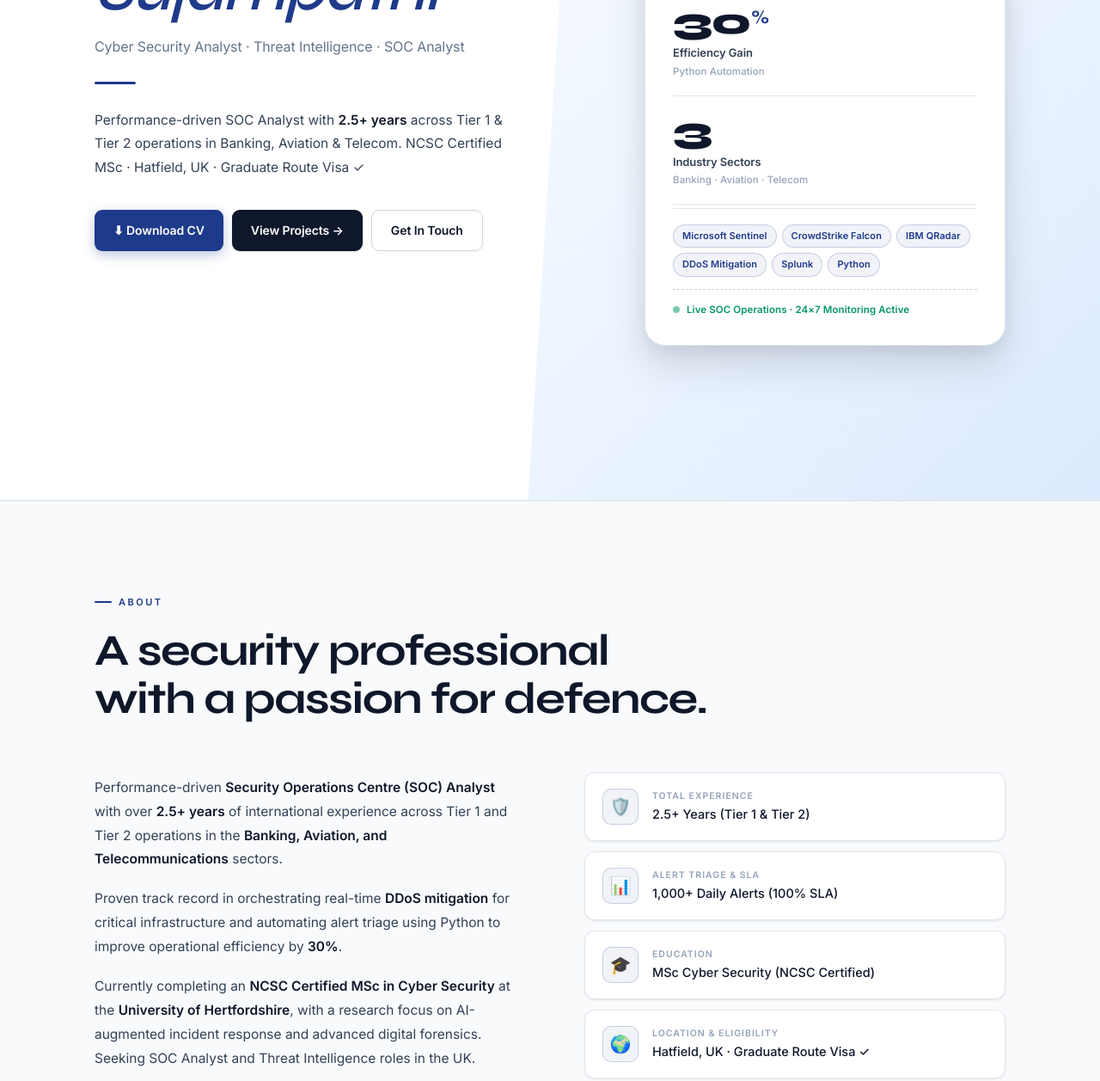
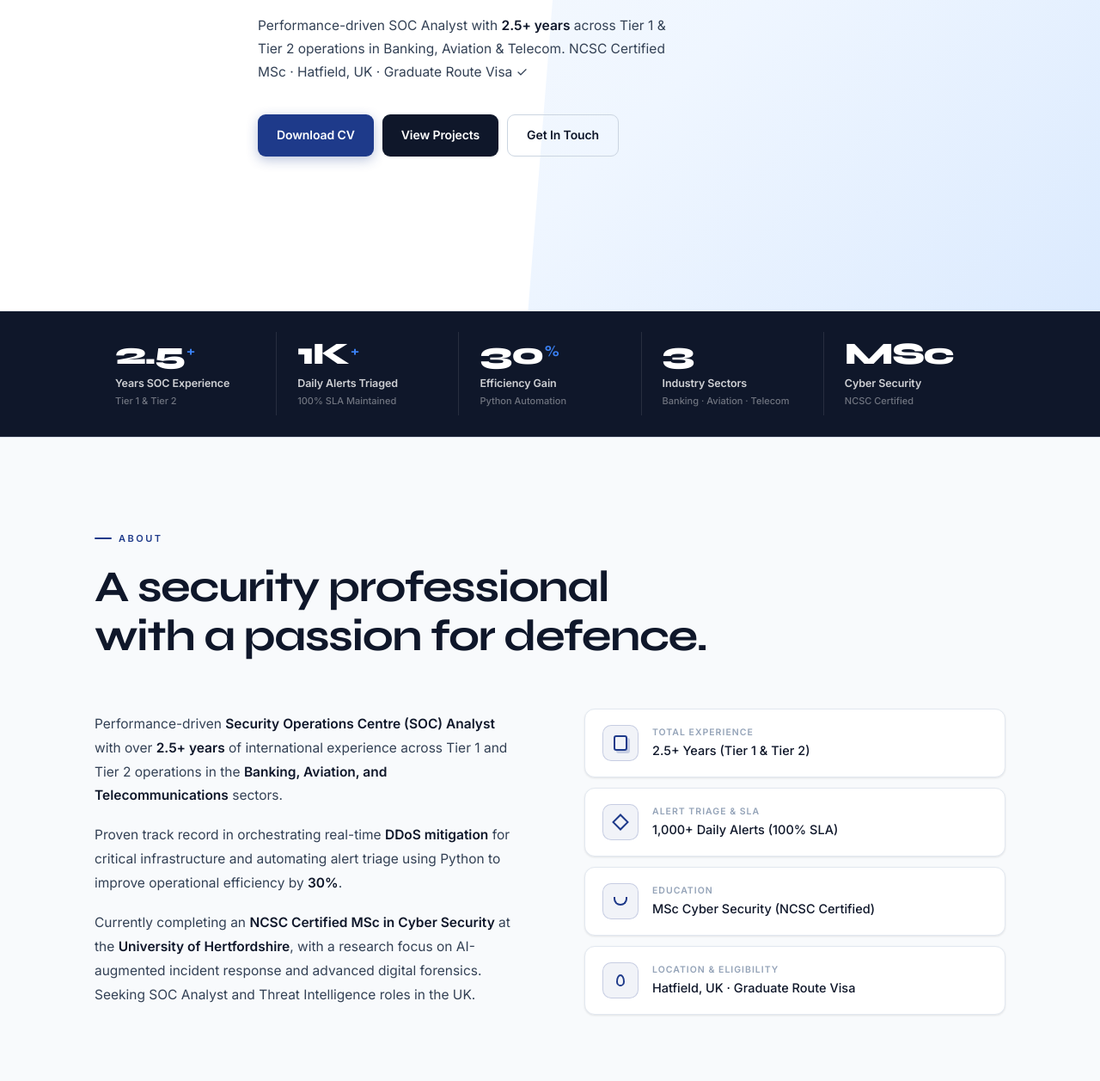
Before and after one commit to ceylonroameryt-bit/portfolio-v1, a website: page index.html in a window 1280 px wide. Shown: the part 552-1809 px from the top of the page at 86% size. Drawn offline with Linux system fonts and the light colour scheme.

Commit message:
Move key metrics stats panel into horizontal strip below hero and remove all emojis

```diff
--- a/index.html
+++ b/index.html
@@ -98,9 +98,7 @@
 
     <!-- Hero Section -->
     <section id="home" class="hero">
-        <div class="hero-content">
-
-            <!-- Left: Text Block -->
+        <div class="hero-content hero-content--single">
             <div class="hero-text">
                 <div class="availability-chip" aria-label="Open to work">
                     <span class="chip-dot"></span>
@@ -113,55 +111,52 @@
                 <div class="hero-cta">
                     <a href="Poorna Sujampathi CV 26.pdf" class="btn btn-accent"
                         download="Poorna_Sujampathi_CV.pdf" aria-label="Download CV">
-                        ⬇ Download CV
+                        Download CV
                     </a>
-                    <a href="#projects" class="btn btn-primary" aria-label="View projects">View Projects →</a>
+                    <a href="#projects" class="btn btn-primary" aria-label="View projects">View Projects</a>
                     <a href="#contact" class="btn btn-secondary" aria-label="Contact me">Get In Touch</a>
-                </div>
-            </div>
-
-            <!-- Right: Stats Panel -->
-            <div class="hero-stats-panel" aria-label="Key metrics">
-                <div class="stat-block">
-                    <span class="stat-num">2.5<span class="stat-sup">+</span></span>
-                    <span class="stat-label">Years SOC Experience</span>
-                    <span class="stat-sub">Tier 1 &amp; Tier 2</span>
-                </div>
-                <div class="stat-block">
-                    <span class="stat-num">1K<span class="stat-sup">+</span></span>
-                    <span class="stat-label">Daily Alerts Triaged</span>
-                    <span class="stat-sub">100% SLA Maintained</span>
-                </div>
-                <div class="stat-block">
-                    <span class="stat-num">30<span class="stat-sup">%</span></span>
-                    <span class="stat-label">Efficiency Gain</span>
-                    <span class="stat-sub">Python Automation</span>
-                </div>
-                <div class="stat-block">
-                    <span class="stat-num">3</span>
-                    <span class="stat-label">Industry Sectors</span>
-                    <span class="stat-sub">Banking · Aviation · Telecom</span>
-                </div>
-                <!-- Tech stack chips -->
-                <div class="hero-tech-row">
-                    <span class="hero-tech-chip">Microsoft Sentinel</span>
-                    <span class="hero-tech-chip">CrowdStrike Falcon</span>
-                    <span class="hero-tech-chip">IBM QRadar</span>
-                    <span class="hero-tech-chip">DDoS Mitigation</span>
-                    <span class="hero-tech-chip">Splunk</span>
-                    <span class="hero-tech-chip">Python</span>
-                </div>
-                <!-- Live status row -->
-                <div class="hero-status-row">
-                    <span class="status-dot-live"></span>
-                    <span class="status-text">Live SOC Operations · 24×7 Monitoring Active</span>
                 </div>
             </div>
         </div>
     </section>
 
+    <!-- Stats Strip -->
+    <div class="stats-strip" aria-label="Key metrics">
+        <div class="stats-strip-inner">
+            <div class="strip-stat">
+                <span class="strip-num">2.5<span class="strip-sup">+</span></span>
+                <span class="strip-label">Years SOC Experience</span>
+                <span class="strip-sub">Tier 1 &amp; Tier 2</span>
+            </div>
+            <div class="strip-divider"></div>
+            <div class="strip-stat">
+                <span class="strip-num">1K<span class="strip-sup">+</span></span>
+                <span class="strip-label">Daily Alerts Triaged</span>
+                <span class="strip-sub">100% SLA Maintained</span>
+            </div>
+            <div class="strip-divider"></div>
+            <div class="strip-stat">
+                <span class="strip-num">30<span class="strip-sup">%</span></span>
+                <span class="strip-label">Efficiency Gain</span>
+                <span class="strip-sub">Python Automation</span>
+            </div>
+            <div class="strip-divider"></div>
+            <div class="strip-stat">
+                <span class="strip-num">3</span>
+                <span class="strip-label">Industry Sectors</span>
+                <span class="strip-sub">Banking · Aviation · Telecom</span>
+            </div>
+            <div class="strip-divider"></div>
+            <div class="strip-stat">
+                <span class="strip-num">MSc</span>
+                <span class="strip-label">Cyber Security</span>
+                <span class="strip-sub">NCSC Certified</span>
+            </div>
+        </div>
+    </div>
 
     <!-- About Section -->
+
     <section id="about" class="about">
         <div class="container">
             <span class="section-label">About</span>
@@ -180,31 +175,31 @@
                 </div>
                 <div class="about-metrics">
                     <div class="metric-card">
-                        <div class="metric-icon">🛡️</div>
+                        <div class="metric-icon metric-icon--exp"></div>
                         <div>
                             <div class="metric-label">Total Experience</div>
-                            <div class="metric-value">2.5+ Years (Tier 1 & Tier 2)</div>
+                            <div class="metric-value">2.5+ Years (Tier 1 &amp; Tier 2)</div>
                         </div>
                     </div>
                     <div class="metric-card">
-                        <div class="metric-icon">📊</div>
+                        <div class="metric-icon metric-icon--alert"></div>
                         <div>
-                            <div class="metric-label">Alert Triage & SLA</div>
+                            <div class="metric-label">Alert Triage &amp; SLA</div>
                             <div class="metric-value">1,000+ Daily Alerts (100% SLA)</div>
                         </div>
                     </div>
                     <div class="metric-card">
-                        <div class="metric-icon">🎓</div>
+                        <div class="metric-icon metric-icon--edu"></div>
                         <div>
                             <div class="metric-label">Education</div>
                             <div class="metric-value">MSc Cyber Security (NCSC Certified)</div>
                         </div>
                     </div>
                     <div class="metric-card">
-                        <div class="metric-icon">🌍</div>
+                        <div class="metric-icon metric-icon--loc"></div>
                         <div>
-                            <div class="metric-label">Location & Eligibility</div>
-                            <div class="metric-value">Hatfield, UK · Graduate Route Visa ✓</div>
+                            <div class="metric-label">Location &amp; Eligibility</div>
+                            <div class="metric-value">Hatfield, UK &middot; Graduate Route Visa</div>
                         </div>
                     </div>
                 </div>
@@ -219,7 +214,7 @@
             <h2 class="section-title">Technical expertise across<br>the security stack.</h2>
             <div class="skills-grid">
                 <div class="skill-category">
-                    <h3><span class="cat-icon">📡</span>Security Operations (SIEM/EDR)</h3>
+                    <h3><span class="cat-icon cat-icon--siem"></span>Security Operations (SIEM/EDR)</h3>
                     <ul class="skill-list" data-skill="siem">
                         <li>Microsoft Sentinel</li>
                         <li>IBM QRadar</li>
@@ -230,7 +225,7 @@
                     </ul>
                 </div>
                 <div class="skill-category">
-                    <h3><span class="cat-icon">🎯</span>Threat Detection &amp; Analysis</h3>
+                    <h3><span class="cat-icon cat-icon--threat"></span>Threat Detection &amp; Analysis</h3>
                     <ul class="skill-list" data-skill="threat">
                         <li>Threat Intelligence Analysis</li>
                         <li>IOC Investigation</li>
@@ -240,7 +235,7 @@
                     </ul>
                 </div>
                 <div class="skill-category">
-                    <h3><span class="cat-icon">📜</span>Frameworks &amp; Compliance</h3>
+                    <h3><span class="cat-icon cat-icon--compliance"></span>Frameworks &amp; Compliance</h3>
                     <ul class="skill-list" data-skill="compliance">
                         <li>MITRE ATT&amp;CK Mapping</li>
                         <li>NIST CSF</li>
@@ -249,7 +244,7 @@
                     </ul>
                 </div>
                 <div class="skill-category">
-                    <h3><span class="cat-icon">⚙️</span>Infrastructure &amp; Tools</h3>
+                    <h3><span class="cat-icon cat-icon--infra"></span>Infrastructure &amp; Tools</h3>
                     <ul class="skill-list" data-skill="network">
                         <li>WAF Monitoring</li>
                         <li>CyberArk (PAM)</li>
@@ -279,7 +274,7 @@
                         <span class="mitre-status status-success">Executed ✓</span>
                     </div>
                     <div class="mitre-card-body">
-                        <div class="mitre-icon">🛡️</div>
+                        <div class="mitre-icon mitre-icon--shield"></div>
                         <h3>Impact: Live DDoS Mitigation</h3>
                         <p class="mitre-desc">Led real-time mitigation of a 5-hour DDoS attack on core banking infrastructure, protecting financial assets for <strong>1M+ customers</strong> with zero data loss.</p>
                         <div class="mitre-tags">
@@ -297,7 +292,7 @@
                         <span class="mitre-status status-success">Neutralized ✓</span>
                     </div>
                     <div class="mitre-card-body">
-                        <div class="mitre-icon">🎯</div>
+                        <div class="mitre-icon mitre-icon--target"></div>
                         <h3>Lateral Movement Neutralization</h3>
                         <p class="mitre-desc">Spearheaded threat detection using Microsoft Defender to identify and block stealthy lateral movement attempts within airline PCI-DSS network.</p>
                         <div class="mitre-tags">
@@ -315,7 +310,7 @@
                         <span class="mitre-status status-cyan">30% MTTI Reduction</span>
                     </div>
                     <div class="mitre-card-body">
-                        <div class="mitre-icon">⚡</div>
+                        <div class="mitre-icon mitre-icon--auto"></div>
                         <h3>Automated Alert Triage Engine</h3>
                         <p class="mitre-desc">Engineered custom Python scripts to enrich log context and automate raw log analysis for credential stuffing and brute-force detection.</p>
                         <div class="mitre-tags">
@@ -332,7 +327,7 @@
                         <span class="mitre-status status-purple">30% Noise Reduction</span>
                     </div>
                     <div class="mitre-card-body">
-                        <div class="mitre-icon">📡</div>
+                        <div class="mitre-icon mitre-icon--rule"></div>
                         <h3>Correlation Rule Optimization</h3>
                         <p class="mitre-desc">Configured 15+ custom correlation rules in IBM QRadar, eliminating 30% false-positive alert noise in telecom-scale security operations.</p>
                         <div class="mitre-tags">
--- a/src/css/main.css
+++ b/src/css/main.css
@@ -292,6 +292,190 @@ section {
     margin: 0 auto;
     box-sizing: border-box;
 }
+
+/* Single column hero (no stats panel) */
+.hero-content--single {
+    grid-template-columns: 1fr;
+    max-width: 760px;
+}
+
+/* ============================================
+   STATS STRIP — between hero & about
+   ============================================ */
+.stats-strip {
+    background: var(--ink);
+    border-bottom: 1px solid rgba(255,255,255,0.08);
+}
+
+.stats-strip-inner {
+    max-width: var(--max-w);
+    margin: 0 auto;
+    padding: 0 40px;
+    display: flex;
+    align-items: stretch;
+}
+
+.strip-stat {
+    flex: 1;
+    display: flex;
+    flex-direction: column;
+    justify-content: center;
+    padding: 32px 24px;
+    transition: background var(--t);
+}
+
+.strip-stat:hover {
+    background: rgba(255,255,255,0.04);
+}
+
+.strip-divider {
+    width: 1px;
+    background: rgba(255,255,255,0.1);
+    flex-shrink: 0;
+    margin: 24px 0;
+}
+
+.strip-num {
+    font-family: var(--font-display);
+    font-size: 36px;
+    font-weight: 800;
+    color: #FFFFFF;
+    line-height: 1;
+    letter-spacing: -1.5px;
+    display: flex;
+    align-items: flex-start;
+    gap: 2px;
+    margin-bottom: 6px;
+}
+
+.strip-sup {
+    font-size: 18px;
+    font-weight: 700;
+    color: var(--accent-light);
+    margin-top: 5px;
+}
+
+.strip-label {
+    font-size: 12.5px;
+    font-weight: 700;
+    color: rgba(255,255,255,0.8);
+    letter-spacing: -0.1px;
+    margin-bottom: 2px;
+}
+
+.strip-sub {
+    font-size: 11px;
+    color: rgba(255,255,255,0.4);
+    font-weight: 500;
+}
+
+/* ============================================
+   CSS ICON REPLACEMENTS (no emojis)
+   ============================================ */
+.metric-icon {
+    width: 42px;
+    height: 42px;
+    border-radius: 10px;
+    flex-shrink: 0;
+    position: relative;
+    background: var(--accent-soft);
+    border: 1px solid var(--accent-border);
+    display: flex;
+    align-items: center;
+    justify-content: center;
+}
+
+.metric-icon::after {
+    content: '';
+    display: block;
+}
+
+.metric-icon--exp::after {
+    width: 16px;
+    height: 18px;
+    border: 2px solid var(--accent);
+    border-radius: 3px;
+    box-shadow: 3px 3px 0 var(--accent-border);
+}
+
+.metric-icon--alert::after {
+    width: 14px;
+    height: 14px;
+    border: 2px solid var(--accent);
+    transform: rotate(45deg);
+}
+
+.metric-icon--edu::after {
+    width: 16px;
+    height: 10px;
+    border: 2px solid var(--accent);
+    border-radius: 0 0 8px 8px;
+    border-top: none;
+    position: relative;
+}
+
+.metric-icon--loc::after {
+    width: 10px;
+    height: 14px;
+    border: 2px solid var(--accent);
+    border-radius: 50% 50% 50% 50% / 60% 60% 40% 40%;
+}
+
+.cat-icon {
+    width: 26px;
+    height: 26px;
+    border-radius: 6px;
+    display: inline-flex;
+    align-items: center;
+    justify-content: center;
+    flex-shrink: 0;
+    background: var(--accent-soft);
+    border: 1px solid var(--accent-border);
+    position: relative;
+}
+
+.cat-icon--siem::after, .cat-icon--threat::after,
+.cat-icon--compliance::after, .cat-icon--infra::after {
+    content: '';
+    display: block;
+    width: 10px;
+    height: 10px;
+    border-radius: 50%;
+    border: 2px solid var(--accent);
+}
+
+.cat-icon--siem::after { border-radius: 2px; }
+.cat-icon--threat::after { border-radius: 50% 50% 50% 0; transform: rotate(-45deg); }
+.cat-icon--compliance::after { border-radius: 2px; height: 2px; background: var(--accent); border: none; box-shadow: 0 3px 0 var(--accent), 0 6px 0 var(--accent); }
+.cat-icon--infra::after { border-radius: 2px; width: 2px; height: 10px; background: var(--accent); border: none; box-shadow: 4px 0 0 var(--accent), -4px 0 0 var(--accent); }
+
+.mitre-icon {
+    width: 36px;
+    height: 36px;
+    border-radius: 8px;
+    background: var(--accent-soft);
+    border: 1px solid var(--accent-border);
+    margin-bottom: 12px;
+    display: flex;
+    align-items: center;
+    justify-content: center;
+}
+
+.mitre-icon::after {
+    content: '';
+    display: block;
+    width: 14px;
+    height: 14px;
+    border: 2px solid var(--accent);
+    border-radius: 3px;
+}
+
+.mitre-icon--shield::after { border-radius: 50% 50% 40% 40%; height: 16px; }
+.mitre-icon--target::after { border-radius: 50%; }
+.mitre-icon--auto::after { border-radius: 2px; height: 2px; background: var(--accent); border: none; width: 14px; box-shadow: 0 -4px 0 var(--accent), 0 4px 0 var(--accent); }
+.mitre-icon--rule::after { border-radius: 50%; width: 6px; height: 6px; background: var(--accent); border: none; box-shadow: 8px 0 0 var(--accent); }
+
+
 
 .hero-bio {
     font-size: 15.5px;
```
